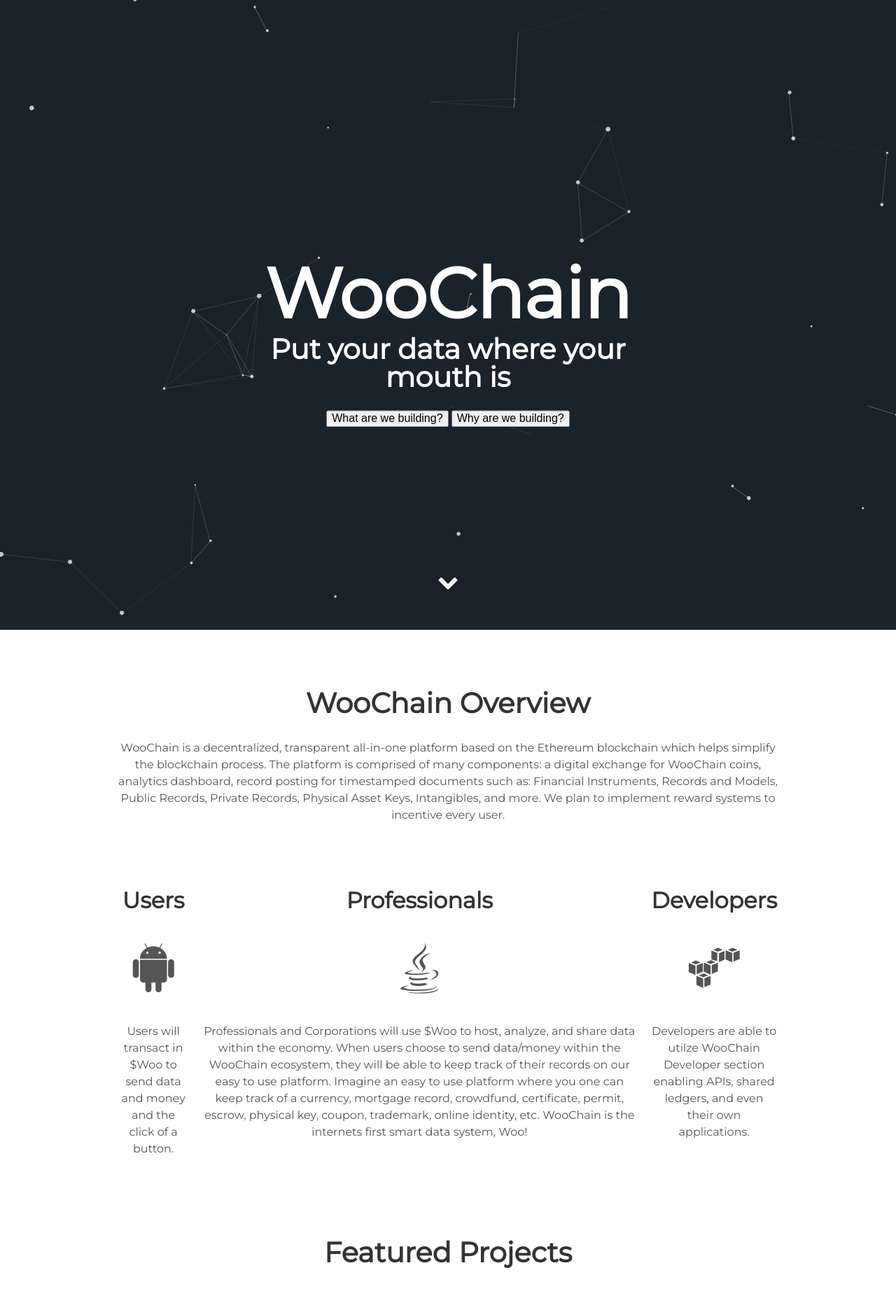
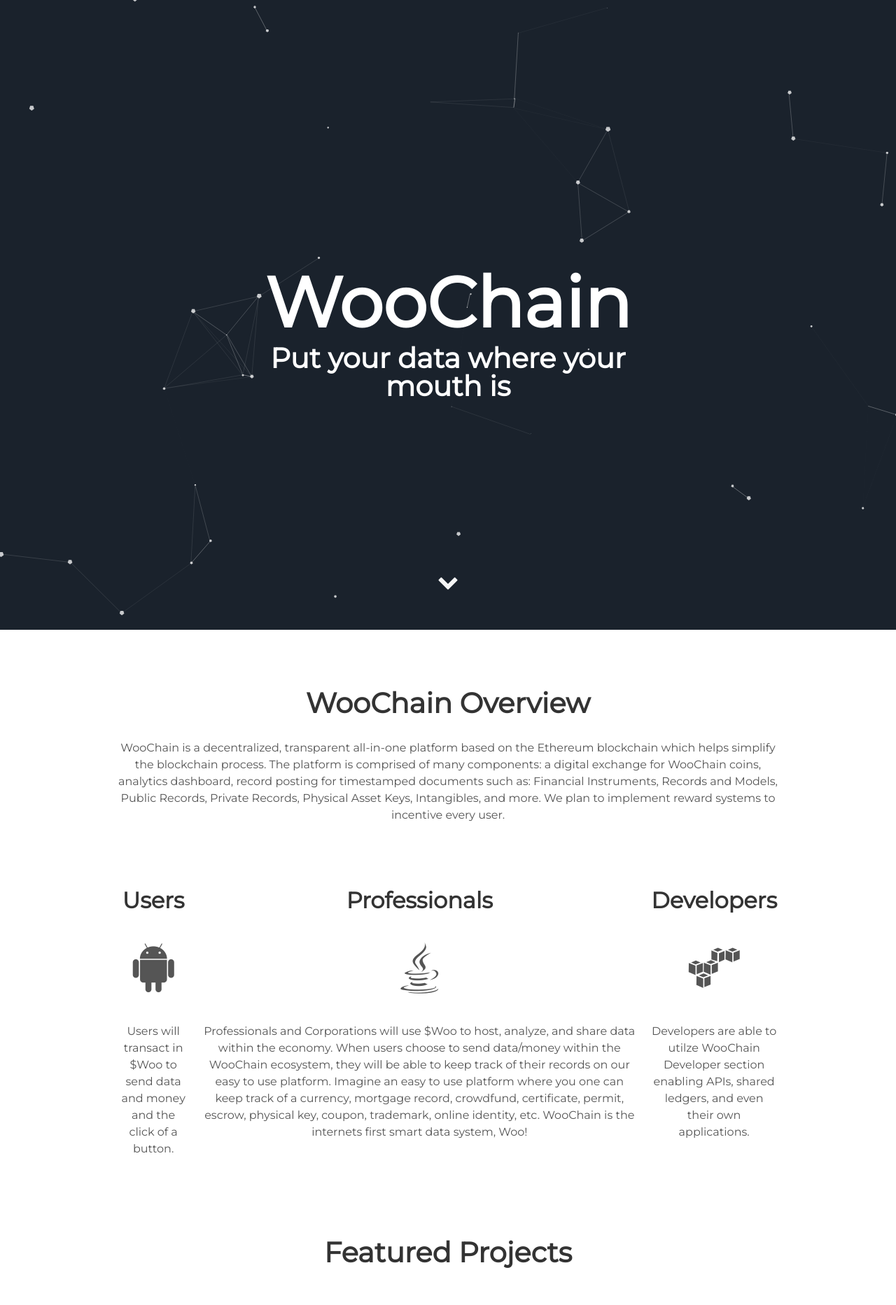
Before and after one commit to woochain/woochain.github.io, a Jekyll site: the page built from index.html, in a window 1280 px wide. Shown: the top 1865 px of the page at 70% size. Built offline with Jekyll 4.4.1, drawn with Linux system fonts in a browser that asks for light colours.

Commit message:
Update header.html

```diff
--- a/_includes/header.html
+++ b/_includes/header.html
@@ -4,8 +4,6 @@
         <span class="site-title">{{site.username}}</span>
         <span class="site-description">{{site.user_title}}</span>
     </h1>
-      <input type="button" a href="user" value="What are we building?" class="answer aInput">
-<input type="button" value="Why are we building?" class="answer aInput">
   </div>
   <a class="down" href="#about" data-scroll><i class="icon fa fa-chevron-down" aria-hidden="true"></i></a>
 </div>
```
